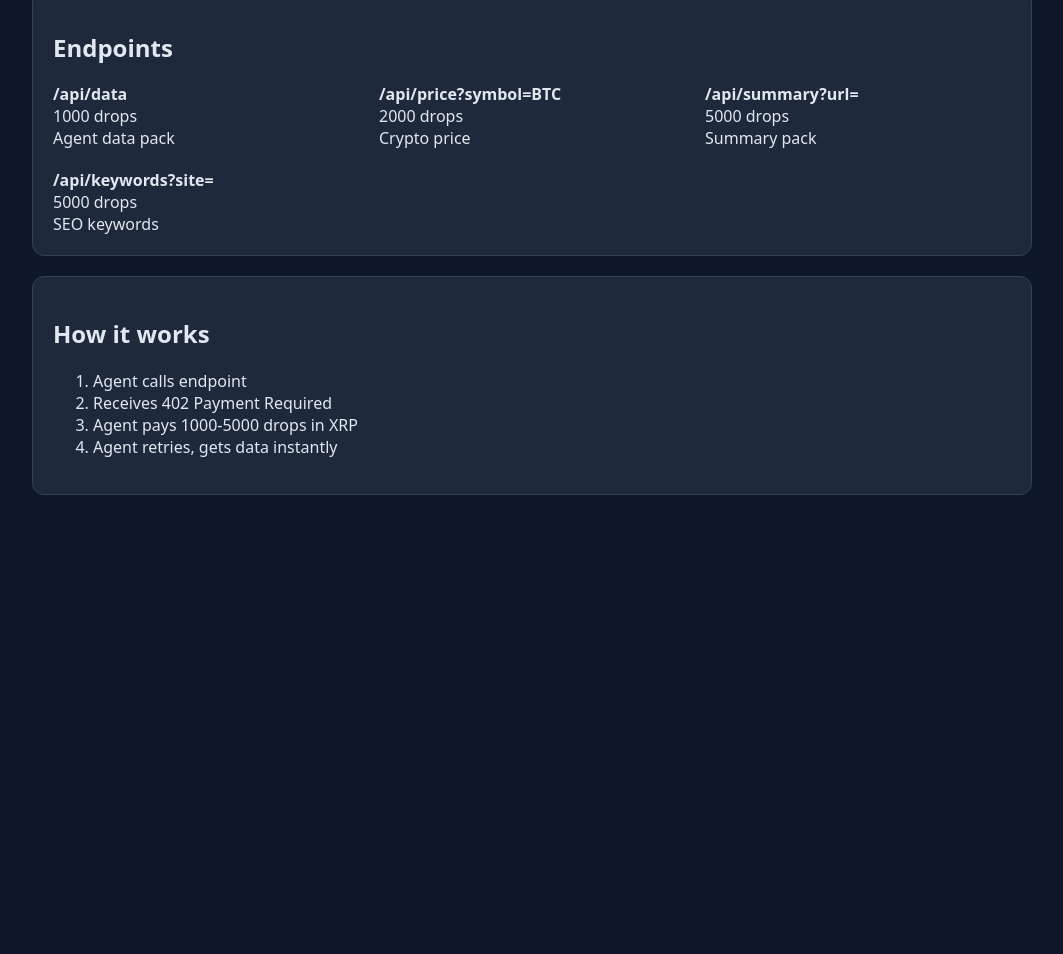
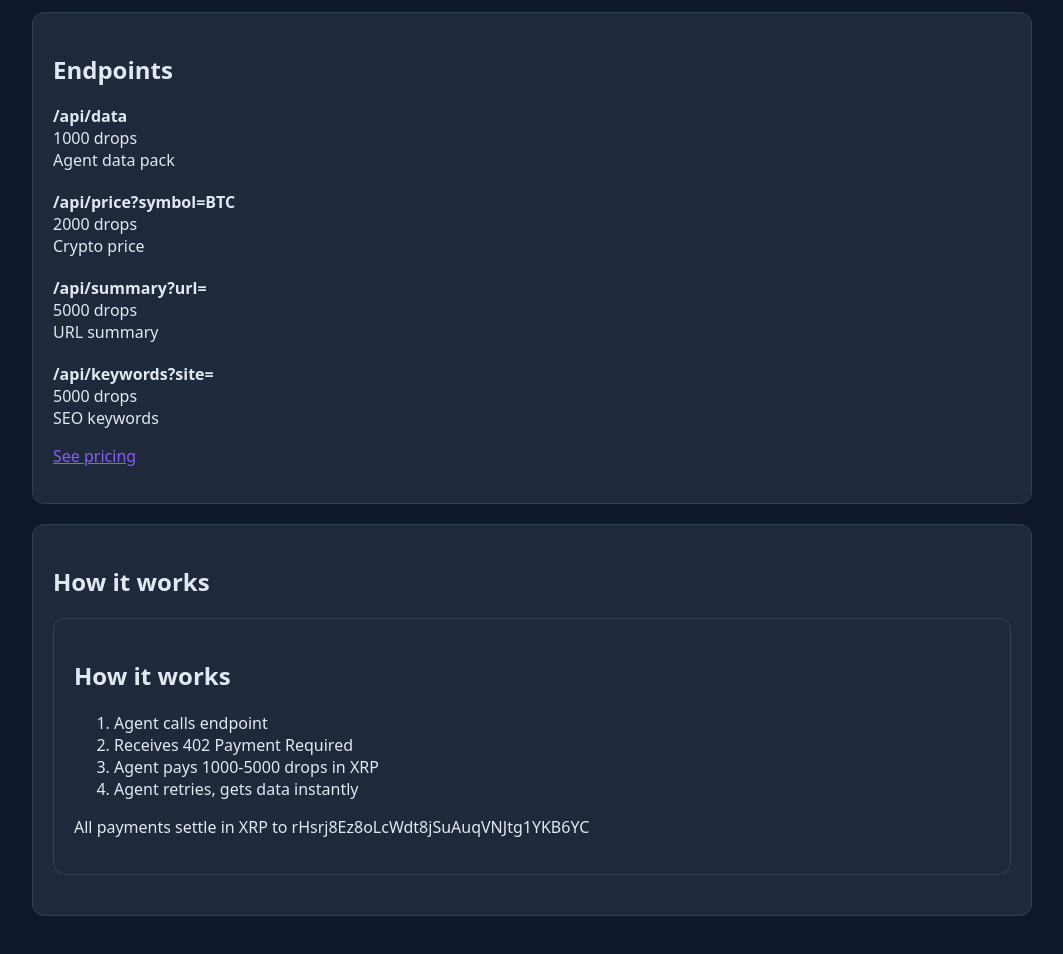
Before and after one commit to emcashflow/xrp-agentic-paywall, a website: page agent_landing.html in a window 1280 px wide. Shown: the part 814-1768 px from the top of the page, without its empty margins (108-1171 px from the left). Before the commit the page ends 1349 px from the top, so only its background shows below. Drawn offline with Linux system fonts and the light colour scheme.

Commit message:
Update agent_landing.html

```diff
--- a/agent_landing.html
+++ b/agent_landing.html
@@ -1,3 +1,4 @@
+─ html
       <!DOCTYPE html>
       <html>
       <head>
@@ -12,14 +13,14 @@ h1{font-size:2.5em;margin:0}
       .card{background:#1e293b;border:1px solid #334155;border-radius:12px;padding:20px;margin:20px 0}
       code{background:#0f172a;padding:4px 8px;border-radius:4px}
       pre{background:#0f172a;padding:15px;border-radius:8px;overflow:auto}
-.grid{display:grid;grid-template-columns:repeat(auto-fit,minmax(250px,1fr));gap:20px}
+      .grid{display:grid;grid-template-columns:repeat(auto-fit,minmax:250px,1fr);gap:20px}
       a{color:#8b5cf6}
       </style>
       </head>
       <body>
       <header>
       <h1>AgentPay API</h1>
-<p>Pay-per-call data for AI agents. Zero setup. Pay in XRP.</p>
+      <p>Pay-per-call data for AI agents. Zero setup. Pay in XRP via x402.</p>
       </header>
       <div class="container">
       <div class="card">
@@ -44,10 +45,13 @@ print(r.json())</code></pre>
       <div class="grid">
       <div><strong>/api/data</strong><br>1000 drops<br>Agent data pack</div>
       <div><strong>/api/price?symbol=BTC</strong><br>2000 drops<br>Crypto price</div>
-<div><strong>/api/summary?url=</strong><br>5000 drops<br>Summary pack</div>
+      <div><strong>/api/summary?url=</strong><br>5000 drops<br>URL summary</div>
       <div><strong>/api/keywords?site=</strong><br>5000 drops<br>SEO keywords</div>
       </div>
+      <p><a href="/pricing">See pricing</a></p>
       </div>
+      <div class="card">
+      <h2>How it works</h2>
       <div class="card">
       <h2>How it works</h2>
       <ol>
@@ -56,6 +60,7 @@ print(r.json())</code></pre>
       <li>Agent pays 1000-5000 drops in XRP</li>
       <li>Agent retries, gets data instantly</li>
       </ol>
+      <p>All payments settle in XRP to rHsrj8Ez8oLcWdt8jSuAuqVNJtg1YKB6YC</p>
       </div>
       </div>
       </body>
```
Lines whose indentation alone changed are shown as unchanged.
